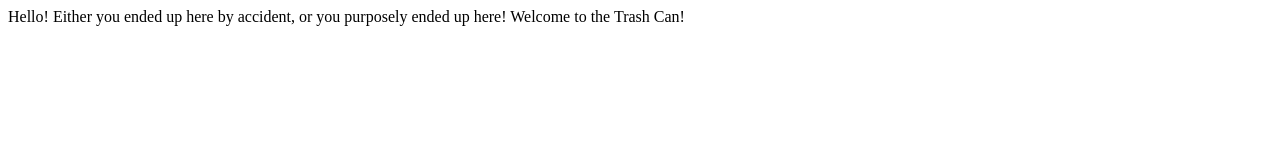
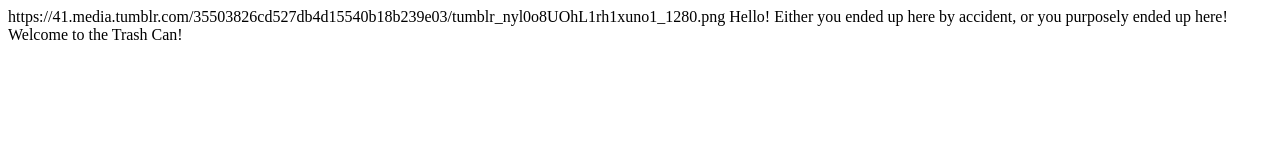
Before and after one commit to TrashQueen/TrashQueen.github.io, a plain HTML site: page index.html in a window 1280 px wide. Drawn offline with Linux system fonts and the light colour scheme.

Commit message:
Update index.html

```diff
--- a/index.html
+++ b/index.html
@@ -4,5 +4,6 @@
 <title> Welcome to the Trash Can! </title>
 </head>
 <body>
+https://41.media.tumblr.com/35503826cd527db4d15540b18b239e03/tumblr_nyl0o8UOhL1rh1xuno1_1280.png
 Hello! Either you ended up here by accident, or you purposely ended up here! Welcome to the Trash Can! </body>
 </html>
```
